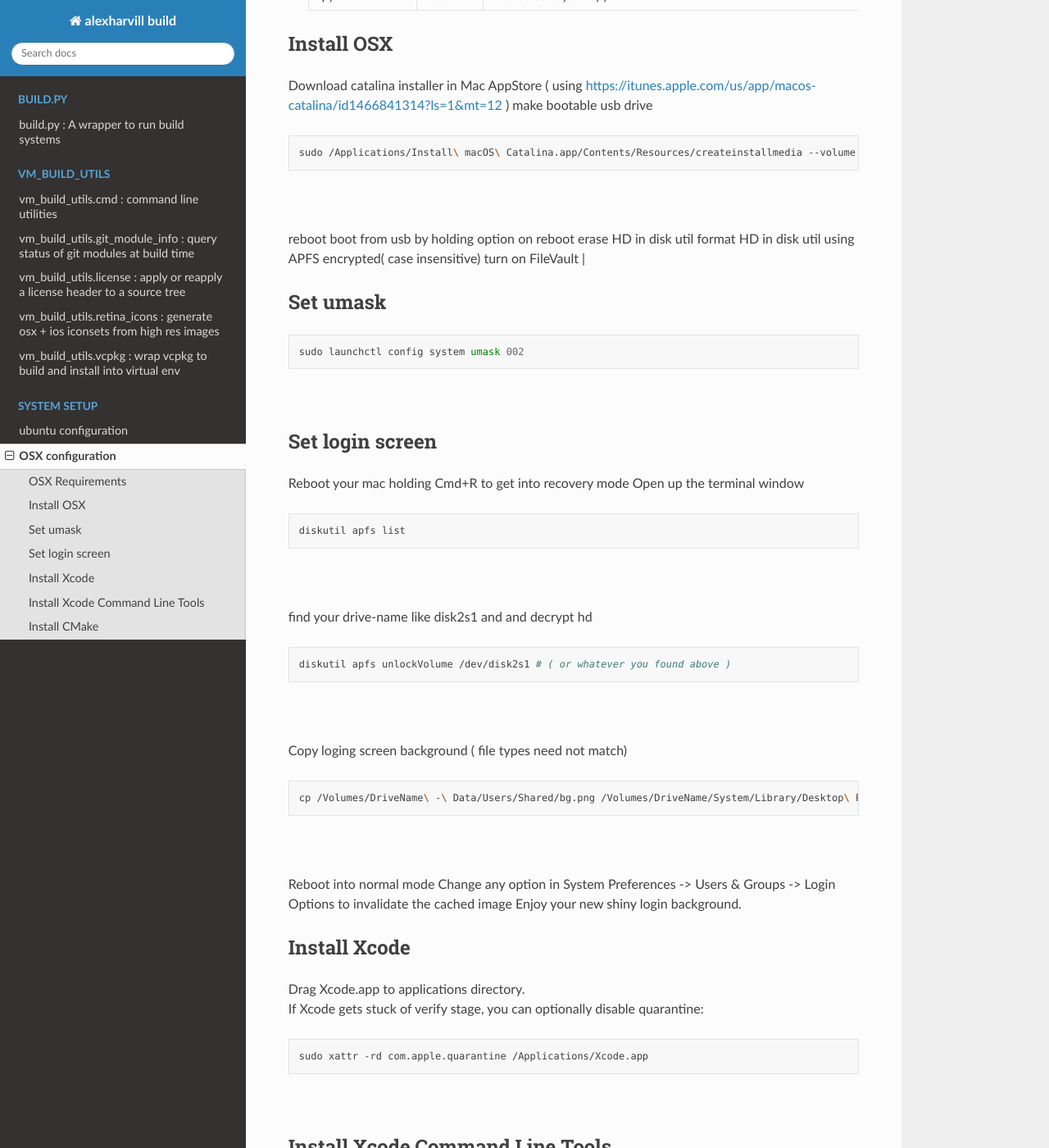
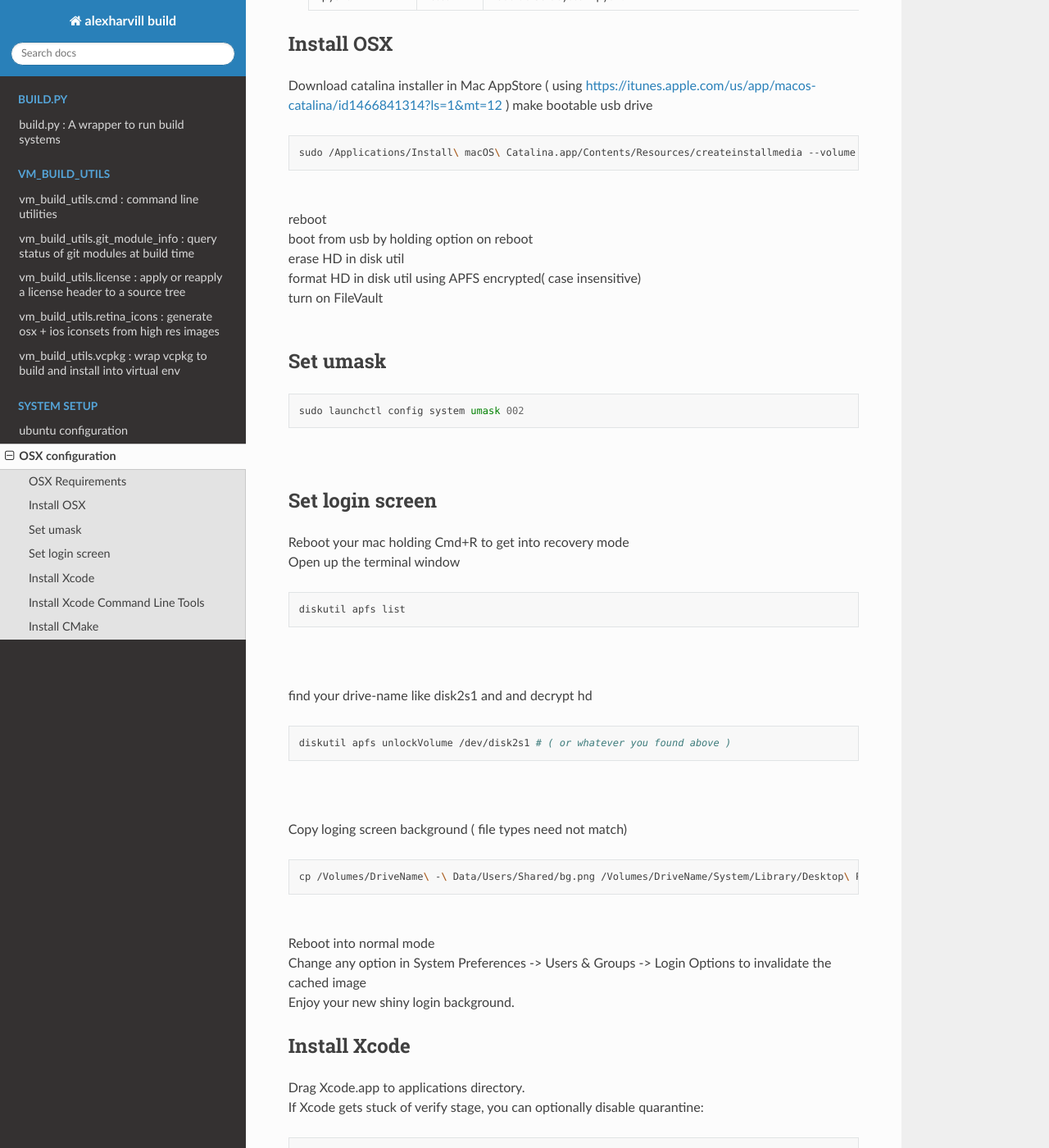
Before and after one commit to alexharvill/build, a Sphinx documentation site: the page built from doc/system_osx.rst, in a window 1280 px wide and 1400 px high, scrolled down 531 px. Shown: the whole window at 82% size. Built offline with Sphinx 7.4.7 and the Read the Docs theme 2.0.0, drawn with Linux system fonts in a browser that asks for light colours.

Commit message:
rst blocks

```diff
--- a/doc/system_osx.rst
+++ b/doc/system_osx.rst
@@ -30,11 +30,11 @@ make bootable usb drive
 
   sudo /Applications/Install\ macOS\ Catalina.app/Contents/Resources/createinstallmedia --volume /Volumes/MyVolume
 |
-reboot
-boot from usb by holding option on reboot
-erase HD in disk util
-format HD in disk util using APFS encrypted( case insensitive)
-turn on FileVault
+| reboot
+| boot from usb by holding option on reboot
+| erase HD in disk util
+| format HD in disk util using APFS encrypted( case insensitive)
+| turn on FileVault
 |
 
 Set umask
@@ -47,8 +47,8 @@ Set umask
 
 Set login screen
 ------------------------------------
-Reboot your mac holding Cmd+R to get into recovery mode
-Open up the terminal window
+| Reboot your mac holding Cmd+R to get into recovery mode
+| Open up the terminal window
 
 .. code-block:: bash
 
@@ -68,9 +68,9 @@ Copy loging screen background ( file types need not match)
 
    cp /Volumes/DriveName\ -\ Data/Users/Shared/bg.png /Volumes/DriveName/System/Library/Desktop\ Pictures/Catalina.heic
 |
-Reboot into normal mode
-Change any option in System Preferences -> Users & Groups -> Login Options to invalidate the cached image
-Enjoy your new shiny login background.
+| Reboot into normal mode
+| Change any option in System Preferences -> Users & Groups -> Login Options to invalidate the cached image
+| Enjoy your new shiny login background.
 
 Install Xcode
 -------------
```
Also changed, not shown: doc/system_ubuntu.rst (+6 -6 lines).
